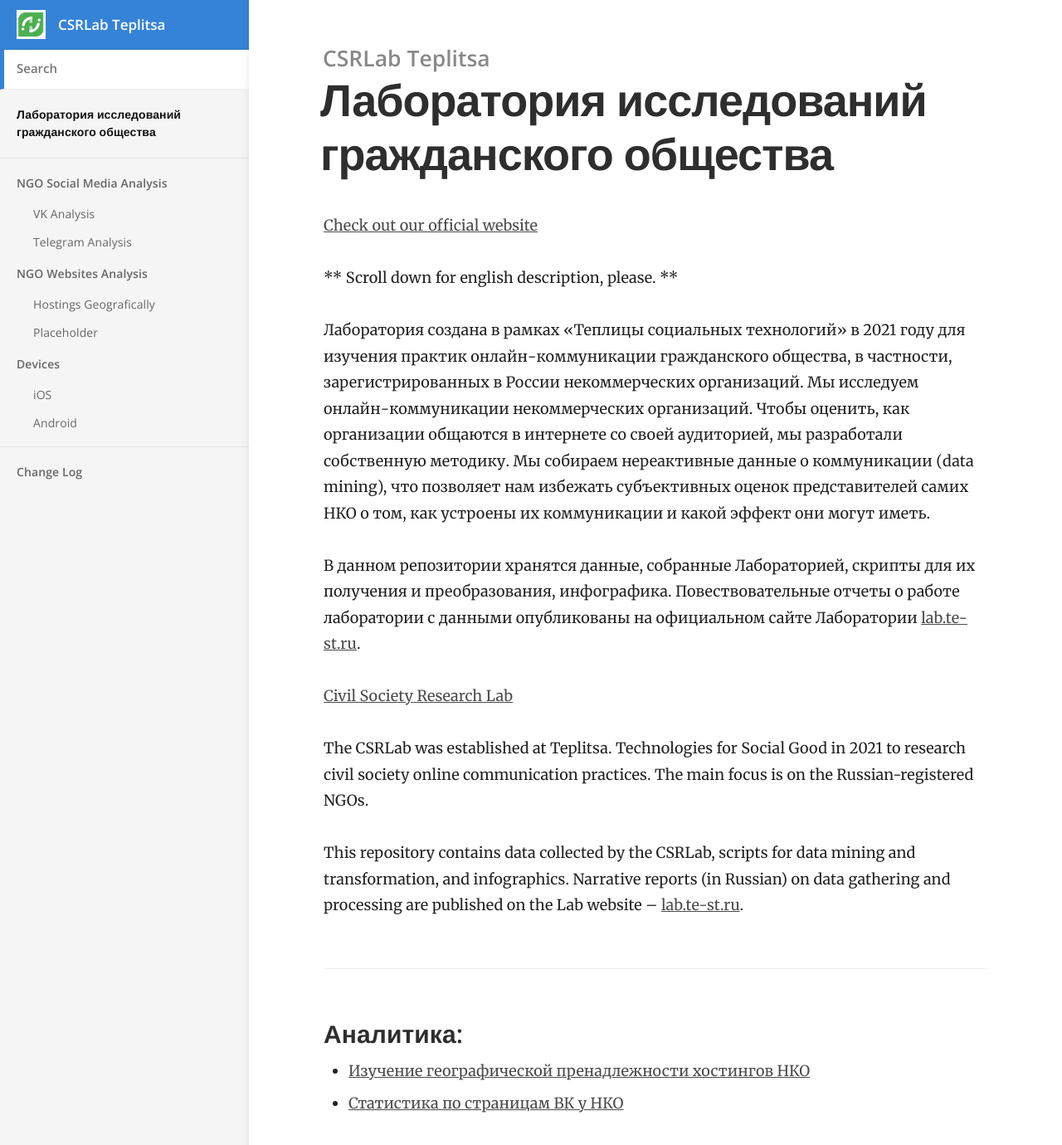
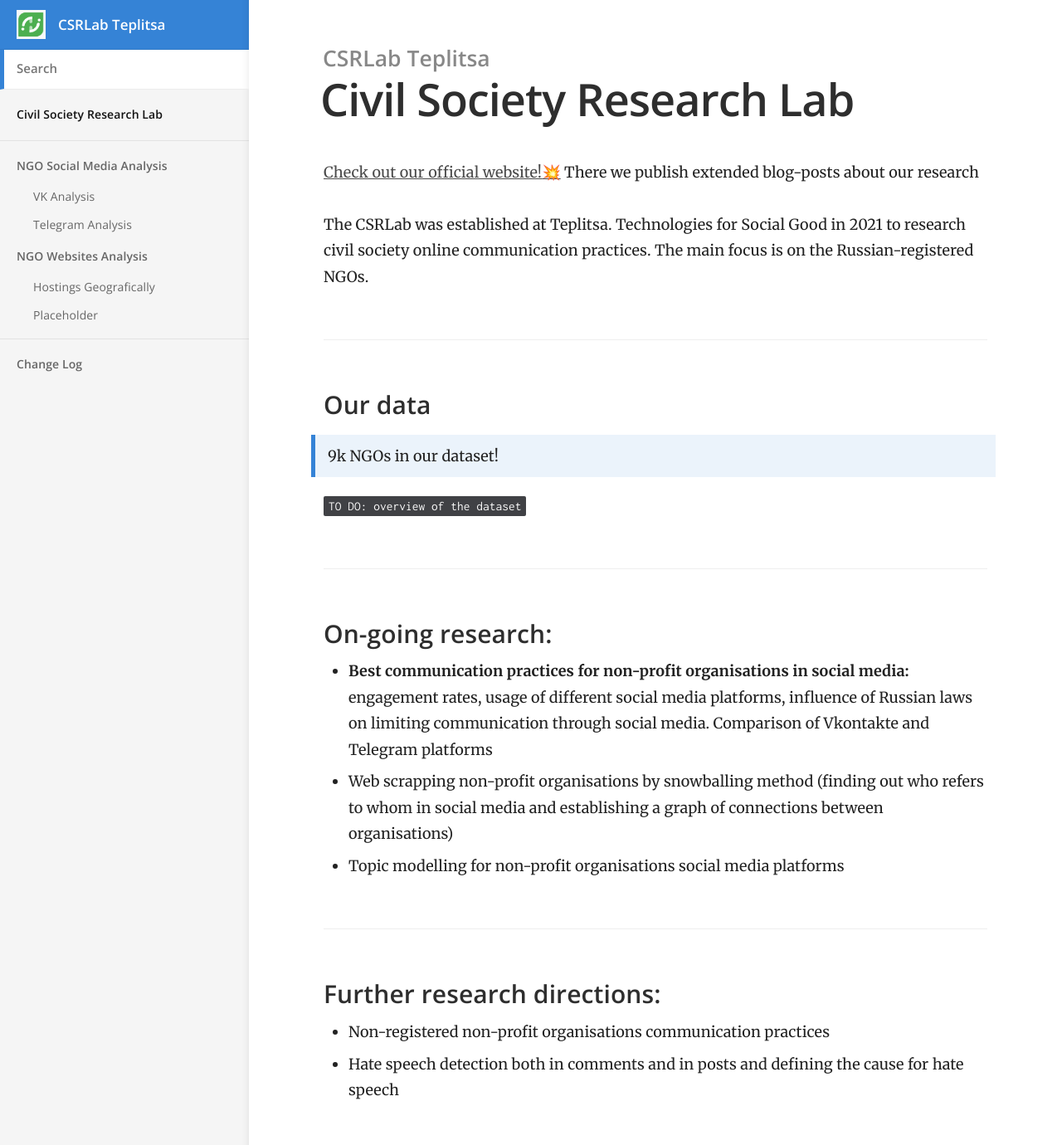
Before and after one commit to Teplitsa/CSRLab, a Jekyll site: the page built from docs/index.md, in a window 1280 px wide and 1400 px high. Shown: the top 1380 px of the window at 83% size. Built offline with Jekyll 4.4.1, drawn with Linux system fonts in a browser that asks for light colours; emoji names are drawn with the system emoji font; some of the changed text lies outside the part shown.

```diff
--- a/docs/Gemfile
+++ b/docs/Gemfile
@@ -3,6 +3,7 @@ source 'https://rubygems.org'
 gem 'jekyll', '>=3.9', '<4'
 gem 'kramdown', '>= 2.3.1'
 gem 'kramdown-parser-gfm'
+gem 'jemoji'
 
 group :jekyll_plugins do
   gem 'jekyll-feed', '0.11.0'
--- a/docs/_config.yml
+++ b/docs/_config.yml
@@ -24,9 +24,13 @@ social:
 
 #timezone: Etc/UTC
 
+#emoji:
+#  src: "https://github.githubassets.com/images/icons/"
+
 permalink: pretty
 
 plugins:
+  - jemoji
   - jekyll-sitemap
   - jekyll-seo-tag
   - jekyll-feed
--- a/docs/index.md
+++ b/docs/index.md
@@ -1,22 +1,29 @@
 ---
-title: Лаборатория исследований гражданского общества
+title: Civil Society Research Lab
 ---
 
-[Check out our official website](http://lab.te-st.ru/)
-
-\*\* Scroll down for english description, please. \*\*
-
-Лаборатория создана в рамках «Теплицы социальных технологий» в 2021 году для изучения практик онлайн-коммуникации гражданского общества, в частности, зарегистрированных в России некоммерческих организаций. Мы исследуем онлайн-коммуникации некоммерческих организаций. Чтобы оценить, как организации общаются в интернете со своей аудиторией, мы разработали собственную методику. Мы собираем нереактивные данные о коммуникации (data mining), что позволяет нам избежать субъективных оценок представителей самих НКО о том, как устроены их коммуникации и какой эффект они могут иметь.
-
-В данном репозитории хранятся данные, собранные Лабораторией, скрипты для их получения и преобразования, инфографика. Повествовательные отчеты о работе лаборатории с данными опубликованы на официальном сайте Лаборатории [lab.te-st.ru](http://lab.te-st.ru/).
-
-[Civil Society Research Lab](http://lab.te-st.ru/)
+[Check out our official website!:boom:](http://lab.te-st.ru/) There we publish extended blog-posts about our research
 
 The CSRLab was established at Teplitsa. Technologies for Social Good in 2021 to research civil society online communication practices. The main focus is on the Russian-registered NGOs.
 
-This repository contains data collected by the CSRLab, scripts for data mining and transformation, and infographics. Narrative reports (in Russian) on data gathering and processing are published on the Lab website -- [lab.te-st.ru](http://lab.te-st.ru/u).
+### Our data
 
-### Аналитика:
+> 9k NGOs in our dataset!
+
+`TO DO: overview of the dataset`
+
+### On-going research:
+
+- **Best communication practices for non-profit organisations in social media:** engagement rates, usage of different social media platforms, influence of Russian laws on limiting communication through social media. Comparison of Vkontakte and Telegram platforms
+- Web scrapping non-profit organisations by snowballing method (finding out who refers to whom in social media and establishing a graph of connections between organisations)
+- Topic modelling for non-profit organisations social media platforms
+
+### Further research directions:
+
+- Non-registered non-profit organisations communication practices
+- Hate speech detection both in comments and in posts and defining the cause for hate speech
+
+### Check out some of our analytics:
 
 * [Изучение географической пренадлежности хостингов НКО](./_docs/hostings.md)
 * [Статистика по страницам ВК у НКО](./vk_analysis.md)
```
Also changed, not shown: docs/_docs/devices/android.md (deleted, +0 -15 lines), docs/_docs/devices/ios.md (deleted, +0 -15 lines), docs/Gemfile.lock.
